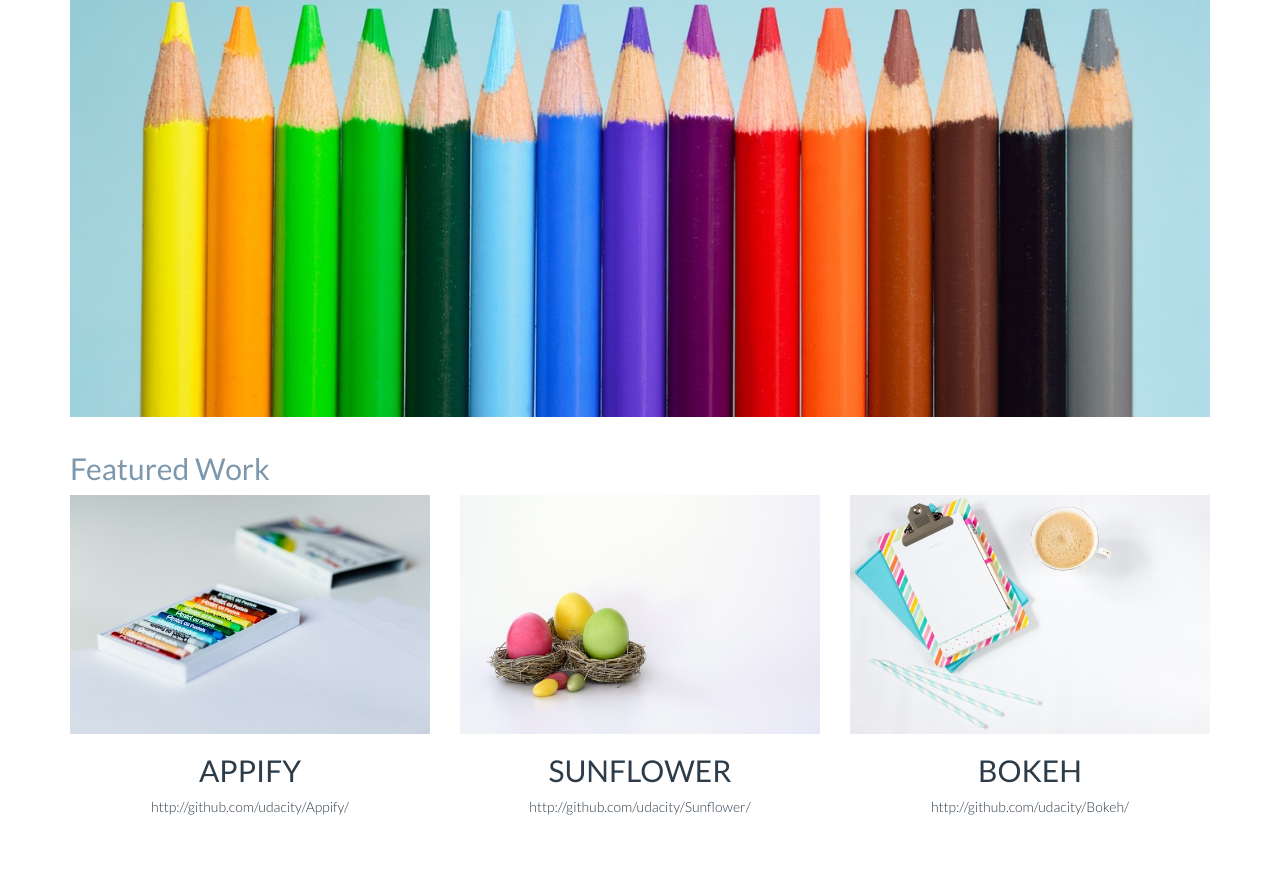
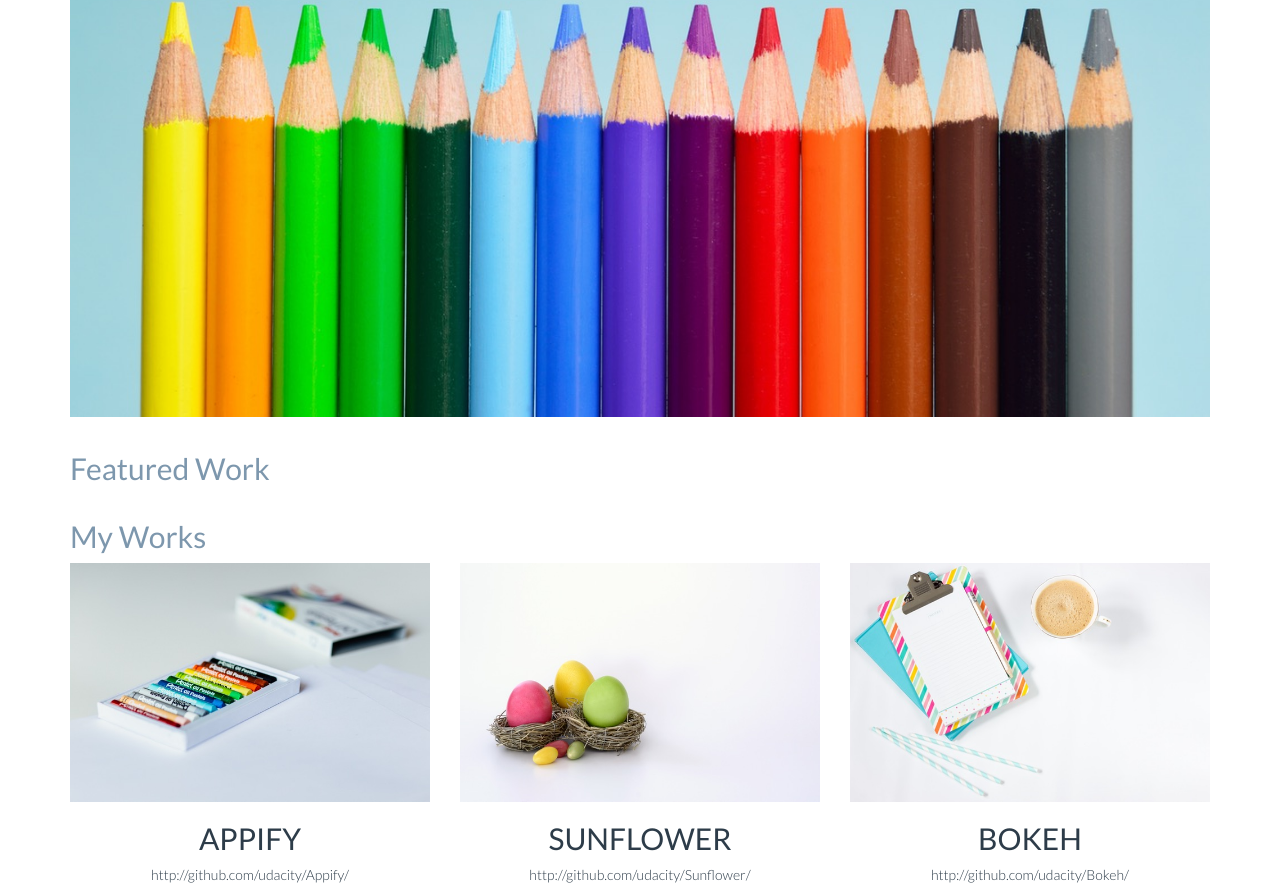
Before and after one commit to ruhadaemini/udacity-portfolio, a plain HTML site: page index.html in a window 1280 px wide. Shown: the part 511-1406 px from the top of the page. Before the commit the page ends 1338 px from the top, so only its background shows below. Drawn offline with Linux system fonts and the light colour scheme.

Commit message:
refactor: refactoring title text

```diff
--- a/index.html
+++ b/index.html
@@ -38,6 +38,7 @@
         <div class="row">
             <div class="col-md-12">
               <h2 class="text-muted">Featured Work</h2>
+              <h2 class="text-muted">My Works</h2>
             </div>
         </div>
         <div class="row text-center">
```
